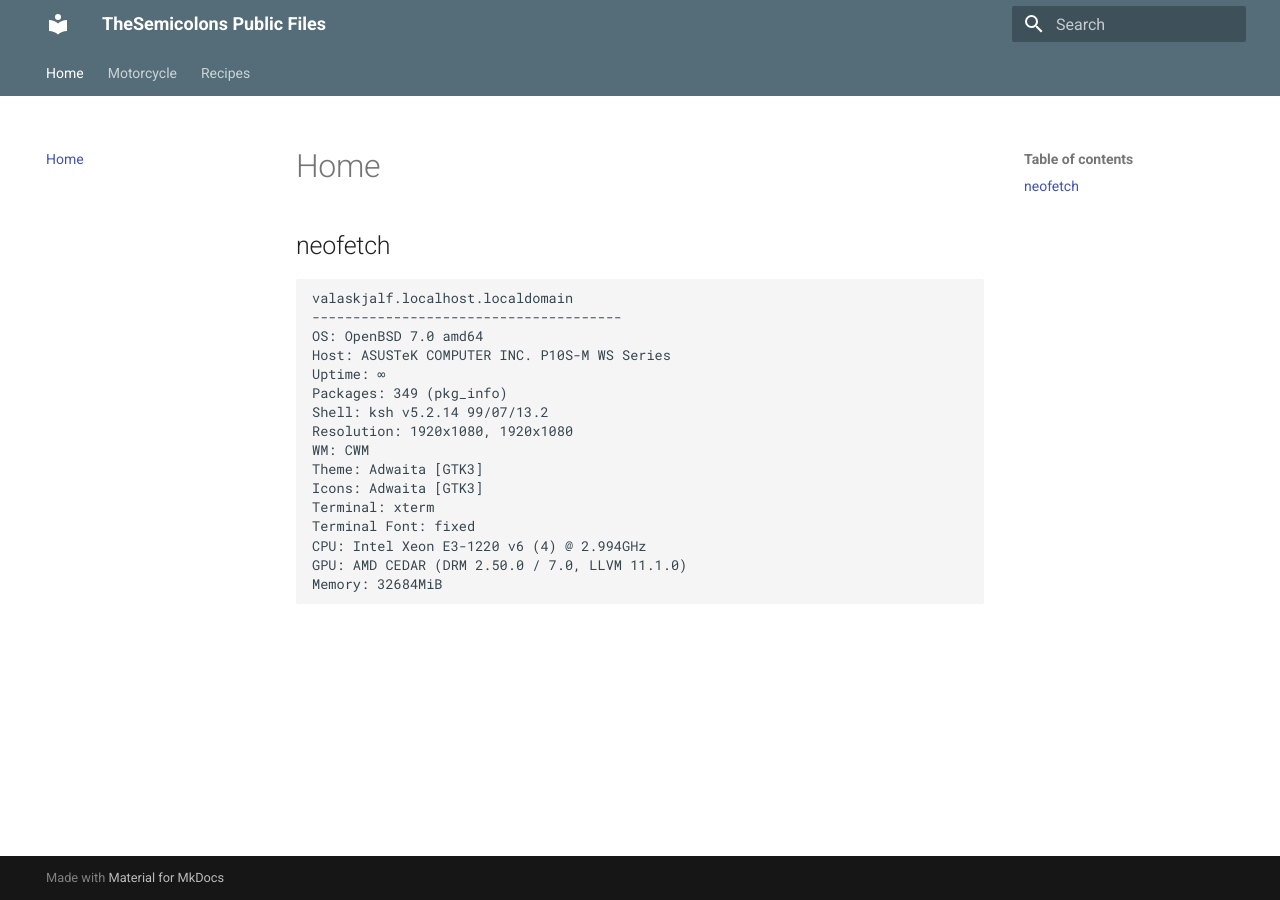
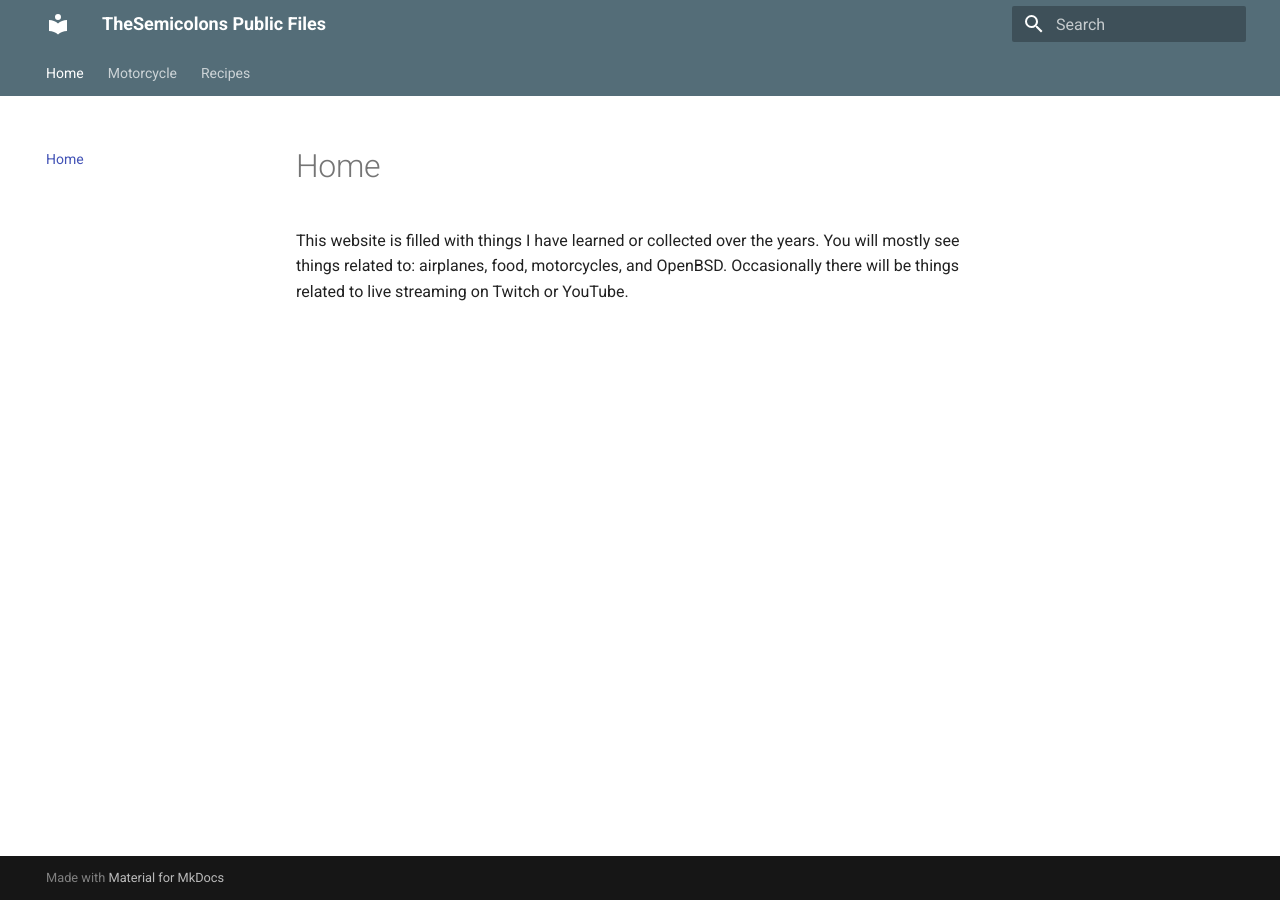
Before and after one commit to TheSemicolons/thesemicolons.dev, an MkDocs documentation site: the page built from docs/index.md, in a window 1280 px wide. Built offline with MkDocs 1.6.1 and Material for MkDocs 9.7.7, drawn with Linux system fonts in a browser that asks for light colours.

Commit message:
Updated index page.

````diff
--- a/docs/index.md
+++ b/docs/index.md
@@ -1,22 +1,6 @@
 # Home
 
-## neofetch
-
-```
-valaskjalf.localhost.localdomain
---------------------------------------
-OS: OpenBSD 7.0 amd64
-Host: ASUSTeK COMPUTER INC. P10S-M WS Series
-Uptime: ∞
-Packages: 349 (pkg_info)
-Shell: ksh v5.2.14 99/07/13.2
-Resolution: 1920x1080, 1920x1080
-WM: CWM
-Theme: Adwaita [GTK3]
-Icons: Adwaita [GTK3]
-Terminal: xterm
-Terminal Font: fixed
-CPU: Intel Xeon E3-1220 v6 (4) @ 2.994GHz
-GPU: AMD CEDAR (DRM 2.50.0 / 7.0, LLVM 11.1.0)
-Memory: 32684MiB
-```
+This website is filled with things I have learned or collected over the years.
+You will mostly see things related to: airplanes, food, motorcycles, and
+OpenBSD. Occasionally there will be things related to live streaming on Twitch
+or YouTube.
````
